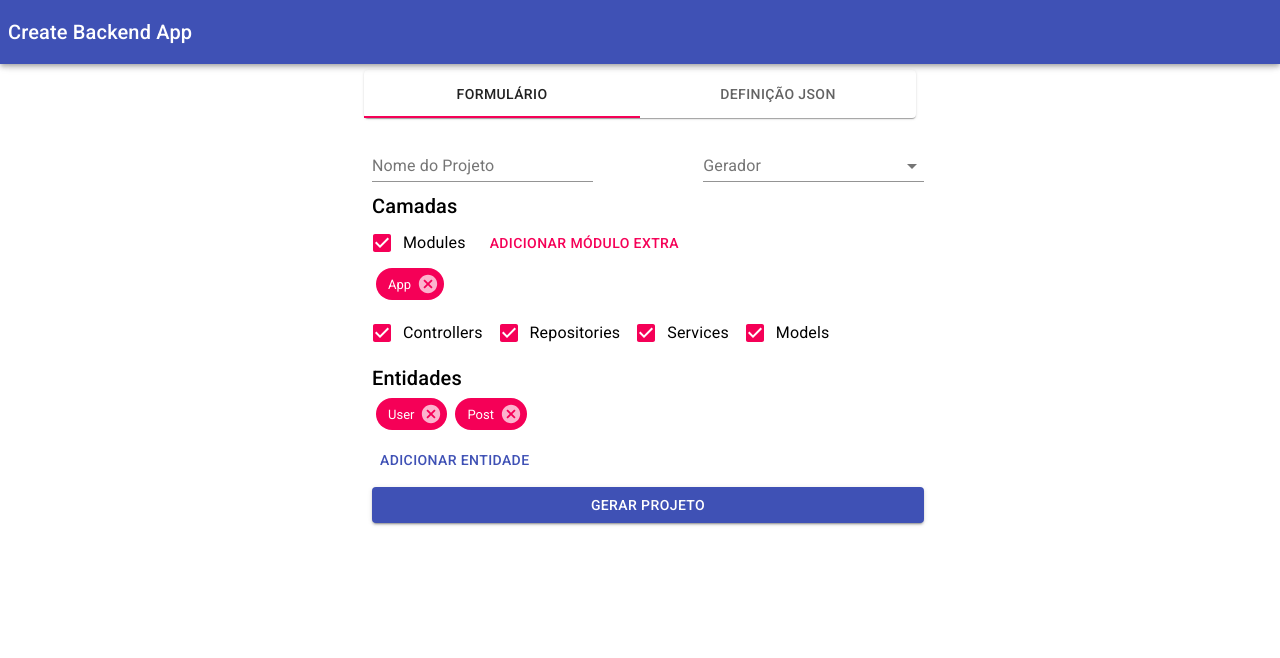
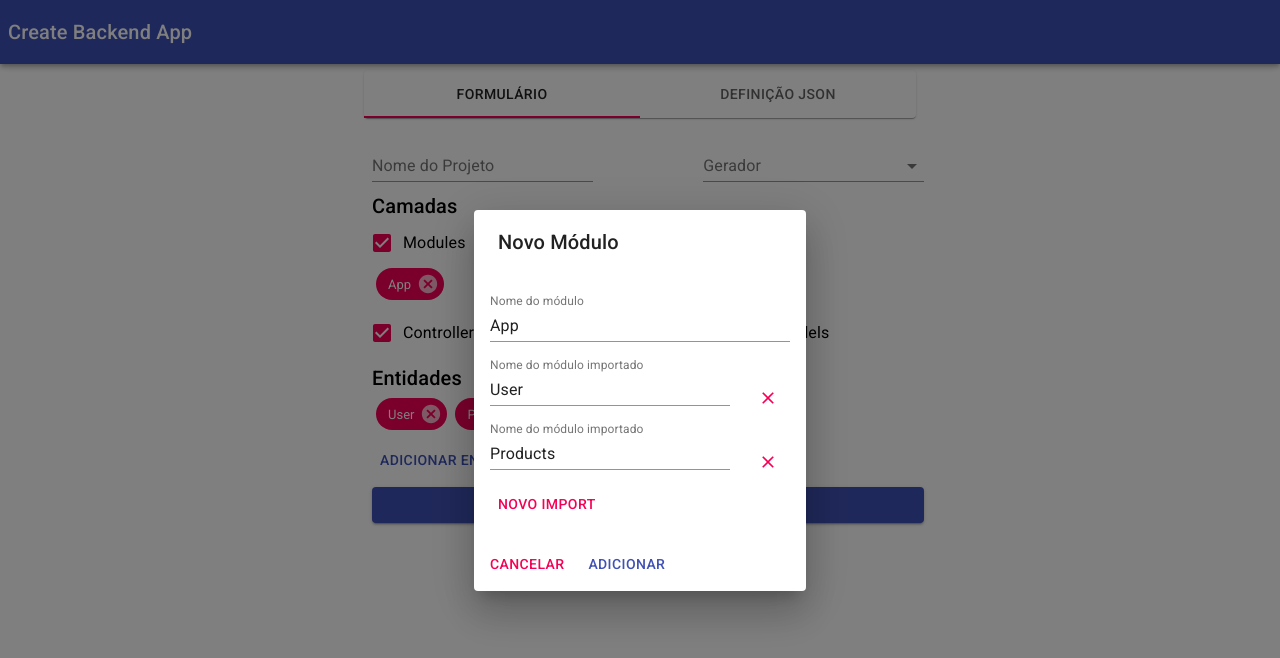
Before and after one commit to Klynger/create-backend-app, a React (Create React App) app: page / in a window 1280 px wide. Shown: the top 658 px of the page. Built offline with nearby package versions, Linux system fonts and the light colour scheme.

Commit message:
Add ModuleFormDialog component

```diff
--- a/src/ProjectSpecForm/LayersFields.tsx
+++ b/src/ProjectSpecForm/LayersFields.tsx
@@ -20,6 +20,7 @@ interface Props {
   controllers: boolean;
   repositories: boolean;
   modulesList: ModuleType[];
+  onAddModule: (mod: ModuleType) => void;
   onRemoveModule: (entityName: string) => void;
   onChange: (eventOrPath: string | React.ChangeEvent<any>) =>
     void | ((eventOrTextValue: string | React.ChangeEvent<any>) => void);
@@ -33,6 +34,7 @@ export default function LayersFields(props: Props) {
     services,
     controllers,
     modulesList,
+    onAddModule,
     repositories,
     onRemoveModule,
   } = props;
@@ -45,6 +47,7 @@ export default function LayersFields(props: Props) {
       <Modules
         modules={modules}
         modulesList={modulesList}
+        onAddModule={onAddModule}
         onRemoveModule={onRemoveModule}
       />
       <div className={classes.checkboxesContainer}>
--- a/src/ProjectSpecForm/ModuleFormDialog.tsx
+++ b/src/ProjectSpecForm/ModuleFormDialog.tsx
@@ -1,17 +1,142 @@
 import React from 'react';
-import { Dialog } from '@material-ui/core';
+import { useFormik } from 'formik';
+import { ModuleType } from 'Entity';
+import {
+  Theme,
+  Button,
+  Dialog,
+  TextField,
+  IconButton,
+  makeStyles,
+  DialogTitle,
+  DialogActions,
+  DialogContent,
+} from '@material-ui/core';
+import CloseIcon from '@material-ui/icons/Close';
+
+const useStyles = makeStyles((theme: Theme) => ({
+  closeButton: {
+    bottom: -theme.spacing(2),
+    marginLeft: theme.spacing(2),
+    position: 'relative',
+  },
+  dialogContent: {
+    alignItems: 'flex-start',
+    display: 'flex',
+    flexDirection: 'column',
+    minWidth:  300,
+    padding: theme.spacing(2),
+  },
+  entityNameTextField: {
+    paddingBottom: theme.spacing(2),
+    width: '100%',
+  },
+  form: {
+    alignItems: 'flex-start',
+    display: 'flex',
+    flexDirection: 'column',
+    width: '100%',
+  },
+  modRoot: {
+    display: 'flex',
+    paddingBottom: theme.spacing(2),
+    width: '100%',
+  },
+  textFieldMod: {
+    flexGrow: 1,
+  },
+}));
 
 interface Props {
   open?: boolean;
   onClose: () => void;
+  onAddModule: (mod: ModuleType) => void;
 }
 
-export function ModuleFormDialog(props: Props) {
-  const { open = false } = props;
+export default function ModuleFormDialog(props: Props) {
+  const { open = true, onClose, onAddModule } = props;
+  const classes = useStyles();
+
+  const {
+    values,
+    handleChange,
+    handleSubmit,
+    setFieldValue,
+  } = useFormik<ModuleType>({
+    initialValues: {
+      entityName: 'App',
+      modules: ['User', 'Products'],
+    },
+    onSubmit: (mod: ModuleType) => {
+      onAddModule(mod);
+      onClose();
+    },
+  });
+
+  const handleAddNewImportValue = () => {
+    setFieldValue('modules', values.modules.concat(['']));
+  };
+
+  const handleChangeImportValue = (e: React.ChangeEvent<HTMLInputElement>, index: number) => {
+    const newModules = values.modules.map((mod: string, i: number) =>
+    i === index ? e.target.value : mod);
+    setFieldValue('modules', newModules);
+  };
+
+  const handleRemoveImportValue = (index: number) => {
+    setFieldValue('modules', values.modules.filter((_: string, i: number) => i !== index));
+  };
 
   return (
-    <Dialog open={open}>
-
+    <Dialog
+      open={open}
+      onClose={onClose}
+      aria-labelledby="module-form-dialog-title"
+    >
+      <DialogTitle id="module-form-dialog-title">
+        Novo Módulo
+      </DialogTitle>
+      <form className={classes.form} onSubmit={handleSubmit}>
+        <DialogContent className={classes.dialogContent}>
+          <TextField
+            name="entityName"
+            label="Nome do módulo"
+            onChange={handleChange}
+            value={values.entityName}
+            className={classes.entityNameTextField}
+          />
+          {values.modules.map((mod: string, i: number) => (
+            <div key={i} className={classes.modRoot}>
+              <TextField
+                value={mod}
+                className={classes.textFieldMod}
+                label="Nome do módulo importado"
+                onChange={(e: React.ChangeEvent<HTMLInputElement>) => handleChangeImportValue(e, i)}
+              />
+              <IconButton
+                color="secondary"
+                onClick={() => handleRemoveImportValue(i)}
+                className={classes.closeButton}
+              >
+                <CloseIcon fontSize="small" />
+              </IconButton>
+            </div>
+          ))}
+          <Button color="secondary" onClick={handleAddNewImportValue}>
+            Novo Import
+          </Button>
+        </DialogContent>
+        <DialogActions>
+          <Button onClick={onClose} color="secondary">Cancelar</Button>
+          <Button
+            role="submit"
+            color="primary"
+            onClick={e => handleSubmit(e as any)}
+          >
+            Adicionar
+          </Button>
+        </DialogActions>
+      </form>
     </Dialog>
   );
 }
--- a/src/ProjectSpecForm/Modules.tsx
+++ b/src/ProjectSpecForm/Modules.tsx
@@ -1,11 +1,19 @@
-import React from 'react';
+import React, { useState } from 'react';
 import { ModuleType } from 'Entity';
 import { makeStyles } from '@material-ui/styles';
-import { Theme, FormControlLabel, Checkbox, Button, Chip } from '@material-ui/core';
+import ModuleFormDialog from './ModuleFormDialog';
+import {
+  Chip,
+  Theme,
+  Button,
+  Checkbox,
+  FormControlLabel,
+} from '@material-ui/core';
 
 interface Props {
   modules: boolean;
   modulesList: ModuleType[];
+  onAddModule: (mod: ModuleType) => void;
   onRemoveModule: (entityName: string) => void;
 }
 
@@ -32,7 +40,13 @@ const useStyles = makeStyles((theme: Theme) => ({
 }));
 
 export default function Modules(props: Props) {
-  const { modules, modulesList, onRemoveModule } = props;
+  const {
+    modules,
+    modulesList,
+    onAddModule,
+    onRemoveModule,
+  } = props;
+  const [moduleDialogOpen, setModuleDialogOpen] = useState(true);
   const classes = useStyles({});
 
   return (
@@ -48,7 +62,12 @@ export default function Modules(props: Props) {
             />
           }
           />
-        <Button color="secondary">Adicionar módulo extra</Button>
+        <Button
+          color="secondary"
+          onClick={() => setModuleDialogOpen(true)}
+        >
+          Adicionar módulo extra
+        </Button>
       </div>
       <div className={classes.chipsContainer}>
         {modulesList.map(mod => (
@@ -61,6 +80,11 @@ export default function Modules(props: Props) {
           />
         ))}
       </div>
+      <ModuleFormDialog
+        open={moduleDialogOpen}
+        onAddModule={onAddModule}
+        onClose={() => setModuleDialogOpen(false)}
+      />
     </div>
   );
 }
--- a/src/ProjectSpecForm/NormalFormFields.tsx
+++ b/src/ProjectSpecForm/NormalFormFields.tsx
@@ -55,6 +55,11 @@ export default function NormalFormFields() {
     setFieldValue('entities', entities.filter((entity: SubmittedEntity) => entity.name !== entityName));
   };
 
+  const handleAddModule = (mod: ModuleType) => {
+    const { modulesList } = values;
+    setFieldValue('modulesList', modulesList.concat([mod]));
+  };;
+
   const handleRemoveModule = (entityName: string) => {
     const { modulesList } = values;
     setFieldValue('modulesList', modulesList.filter((mod: ModuleType) => mod.entityName !== entityName));
@@ -87,6 +92,7 @@ export default function NormalFormFields() {
           onChange={handleChange}
           modules={values.modules}
           services={values.services}
+          onAddModule={handleAddModule}
           controllers={values.controllers}
           modulesList={values.modulesList}
           repositories={values.repositories}
```
